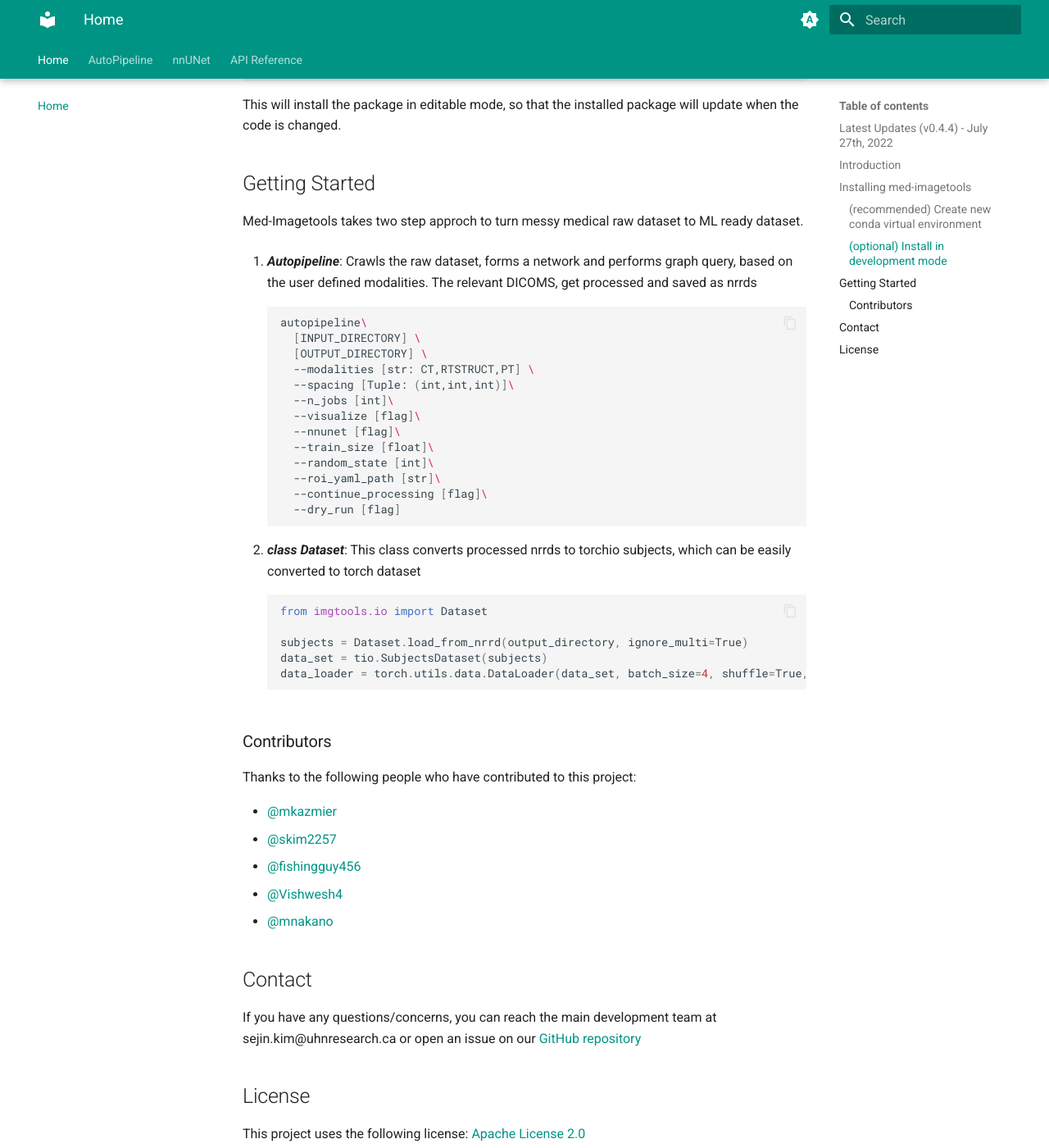
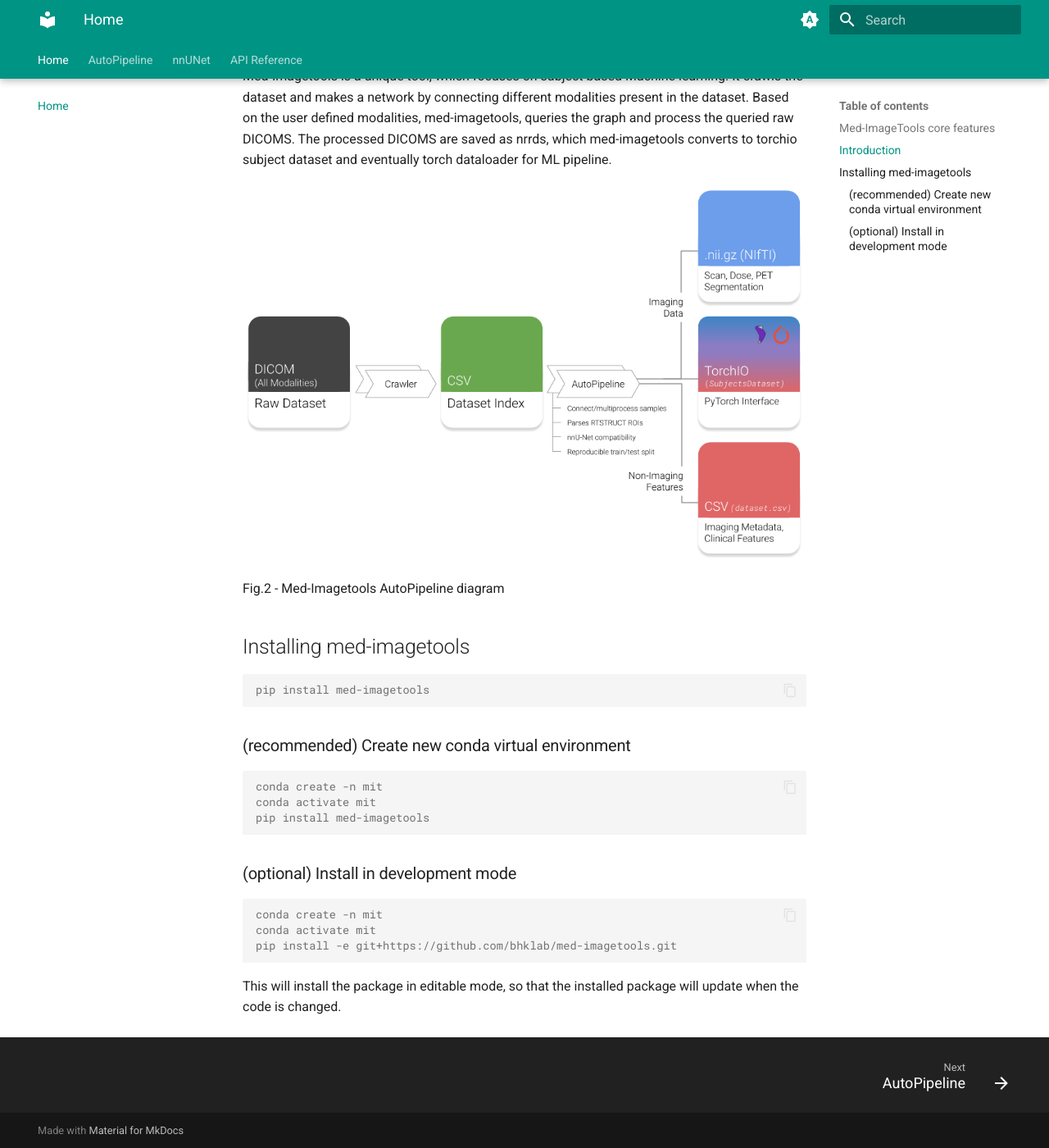
Before and after one commit to bhklab/med-imagetools, an MkDocs documentation site: the page built from docs/index.md, in a window 1280 px wide and 1400 px high, scrolled down 1708 px. Shown: the whole window at 82% size. Built offline with MkDocs 1.6.1 and Material for MkDocs 9.7.7, drawn with Linux system fonts in a browser that asks for light colours; some of the changed text lies outside the part shown.

Commit message:
feat: add mkdocs-include-markdown plugin for Markdown file inclusion

````diff
--- a/README.md
+++ b/README.md
@@ -1,4 +1,5 @@
 # Med-Imagetools: Transparent and Reproducible Medical Image Processing Pipelines in Python
+<!--intro-start-->
 
 [![CI/CD Status](https://github.com/bhklab/med-imagetools/actions/workflows/main.yml/badge.svg)](https://github.com/bhklab/med-imagetools/actions/workflows/main.yml)
 ![GitHub repo size](https://img.shields.io/github/repo-size/bhklab/med-imagetools)
@@ -14,7 +15,7 @@
 [![PyPI - Format](https://img.shields.io/pypi/format/med-imagetools)](https://pypi.org/project/med-imagetools/)
 [![Downloads](https://static.pepy.tech/badge/med-imagetools)](https://pepy.tech/project/med-imagetools)
 
-#### Med-ImageTools core features
+## Med-ImageTools core features
 
 * AutoPipeline CLI
 * `nnunet` nnU-Net compatibility mode
@@ -64,7 +65,7 @@ pip install -e git+https://github.com/bhklab/med-imagetools.git
 ```
 
 This will install the package in editable mode, so that the installed package will update when the code is changed.
-
+<!--intro-end-->
 ## Latest Updates Nov 21st, 2024
 
 ### New CLI entry point `imgtools`
--- a/docs/index.md
+++ b/docs/index.md
@@ -1,107 +1,3 @@
 # Med-Imagetools: Transparent and Reproducible Medical Image Processing Pipelines in Python
 
-[![main-ci](https://github.com/bhklab/med-imagetools/actions/workflows/main-ci.yml/badge.svg)](https://github.com/bhklab/med-imagetools/actions/workflows/main-ci.yml)
-![GitHub repo size](https://img.shields.io/github/repo-size/bhklab/med-imagetools)
-![GitHub contributors](https://img.shields.io/github/contributors/bhklab/med-imagetools)
-![GitHub stars](https://img.shields.io/github/stars/bhklab/med-imagetools?style=social)
-![GitHub forks](https://img.shields.io/github/forks/bhklab/med-imagetools?style=social)
-
-## Latest Updates (v0.4.4) - July 27th, 2022
-
-New features include:
-
-* AutoPipeline CLI
-* `nnunet` nnU-Net compatibility mode
-* Built-in train/test split for both normal/nnU-Net modes
-* `random_state` for reproducible seeds
-* Region of interest (ROI) yaml dictionary intake for RTSTRUCT processing
-* Markdown report output post-processing
-* `continue_processing` flag to continue autopipeline
-* `dry_run` flag to only crawl the dataset
-
-Med-Imagetools, a python package offers the perfect tool to transform messy medical dataset folders to deep learning ready format in few lines of code. It not only processes DICOMs consisting of different modalities (like CT, PET, RTDOSE and RTSTRUCTS), it also transforms them into deep learning ready subject based format taking the dependencies of these modalities into consideration.
-
-## Introduction
-
-A medical dataset, typically contains multiple different types of scans for a single patient in a single study. As seen in the figure below, the different scans containing DICOM of different modalities are interdependent on each other. For making effective machine learning models, one ought to take different modalities into account.
-
-<img src="images/graph.png" align="center" width="480" ><figcaption>Fig.1 - Different network topology for different studies of different patients</figcaption></a>
-
-Med-Imagetools is a unique tool, which focuses on subject based Machine learning. It crawls the dataset and makes a network by connecting different modalities present in the dataset. Based on the user defined modalities, med-imagetools, queries the graph and process the queried raw DICOMS. The processed DICOMS are saved as nrrds, which med-imagetools converts to torchio subject dataset and eventually torch dataloader for ML pipeline.
-
-<img src="images/autopipeline.png" align="center" width="500"><figcaption>Fig.2 - Med-Imagetools AutoPipeline diagram</figcaption></a>
-
-## Installing med-imagetools
-
-```sh
-pip install med-imagetools
-```
-
-### (recommended) Create new conda virtual environment
-
-``` sh
-conda create -n mit
-conda activate mit
-pip install med-imagetools
-```
-
-### (optional) Install in development mode
-
-``` sh
-conda create -n mit
-conda activate mit
-pip install -e git+https://github.com/bhklab/med-imagetools.git
-```
-
-This will install the package in editable mode, so that the installed package will update when the code is changed.
-
-## Getting Started
-
-Med-Imagetools takes two step approch to turn messy medical raw dataset to ML ready dataset.
-
-1. ***Autopipeline***: Crawls the raw dataset, forms a network and performs graph query, based on the user defined modalities. The relevant DICOMS, get processed and saved as nrrds
-
-    ``` sh
-    autopipeline\
-      [INPUT_DIRECTORY] \
-      [OUTPUT_DIRECTORY] \
-      --modalities [str: CT,RTSTRUCT,PT] \
-      --spacing [Tuple: (int,int,int)]\
-      --n_jobs [int]\
-      --visualize [flag]\
-      --nnunet [flag]\
-      --train_size [float]\
-      --random_state [int]\
-      --roi_yaml_path [str]\
-      --continue_processing [flag]\
-      --dry_run [flag]
-    ```
-
-2. ***class Dataset***: This class converts processed nrrds to torchio subjects, which can be easily converted to torch dataset
-
-    ```py
-    from imgtools.io import Dataset
-
-    subjects = Dataset.load_from_nrrd(output_directory, ignore_multi=True)
-    data_set = tio.SubjectsDataset(subjects)
-    data_loader = torch.utils.data.DataLoader(data_set, batch_size=4, shuffle=True, num_workers=4)
-    ```
-
-
-### Contributors
-
-Thanks to the following people who have contributed to this project:
-
-* [@mkazmier](https://github.com/mkazmier)
-* [@skim2257](https://github.com/skim2257)
-* [@fishingguy456](https://github.com/fishingguy456)
-* [@Vishwesh4](https://github.com/Vishwesh4)
-* [@mnakano](https://github.com/mnakano)
-
-## Contact
-
-If you have any questions/concerns, you can reach the main development team at sejin.kim@uhnresearch.ca or open an issue on our [GitHub repository](https://github.com/bhklab/med-imagetools)
-
-## License
-
-This project uses the following license: [Apache License 2.0](http://www.apache.org/licenses/)
+{% include-markdown "../README.md" start="<!--intro-start-->" end="<!--intro-end-->" %}
--- a/mkdocs.yml
+++ b/mkdocs.yml
@@ -51,6 +51,7 @@ plugins:
   - awesome-pages                     # simplifies configuring page titles and their order
   - search                            # necessary for search functionality to work
   - git-authors                       # adds authors to pages using git history
+  - include-markdown                  # allows for including Markdown files into another Markdown file
   - mkdocstrings:
       handlers:
         python:
--- a/pixi.toml
+++ b/pixi.toml
@@ -82,6 +82,7 @@ mkdocs-git-authors-plugin = ">=0.9.0,<0.10"
 mkdocs-git-revision-date-localized-plugin = ">=1.2.9,<2"
 griffe-inherited-docstrings = ">=1.1.1,<2"
 mike = ">=2.1.2,<3"
+mkdocs-include-markdown-plugin = ">=7.1.1,<8"
 
 [feature.docs.pypi-dependencies]
 mkdocs-awesome-pages-plugin = ">=2.9.3, <3"
````
Also changed, not shown: 1 other file.
